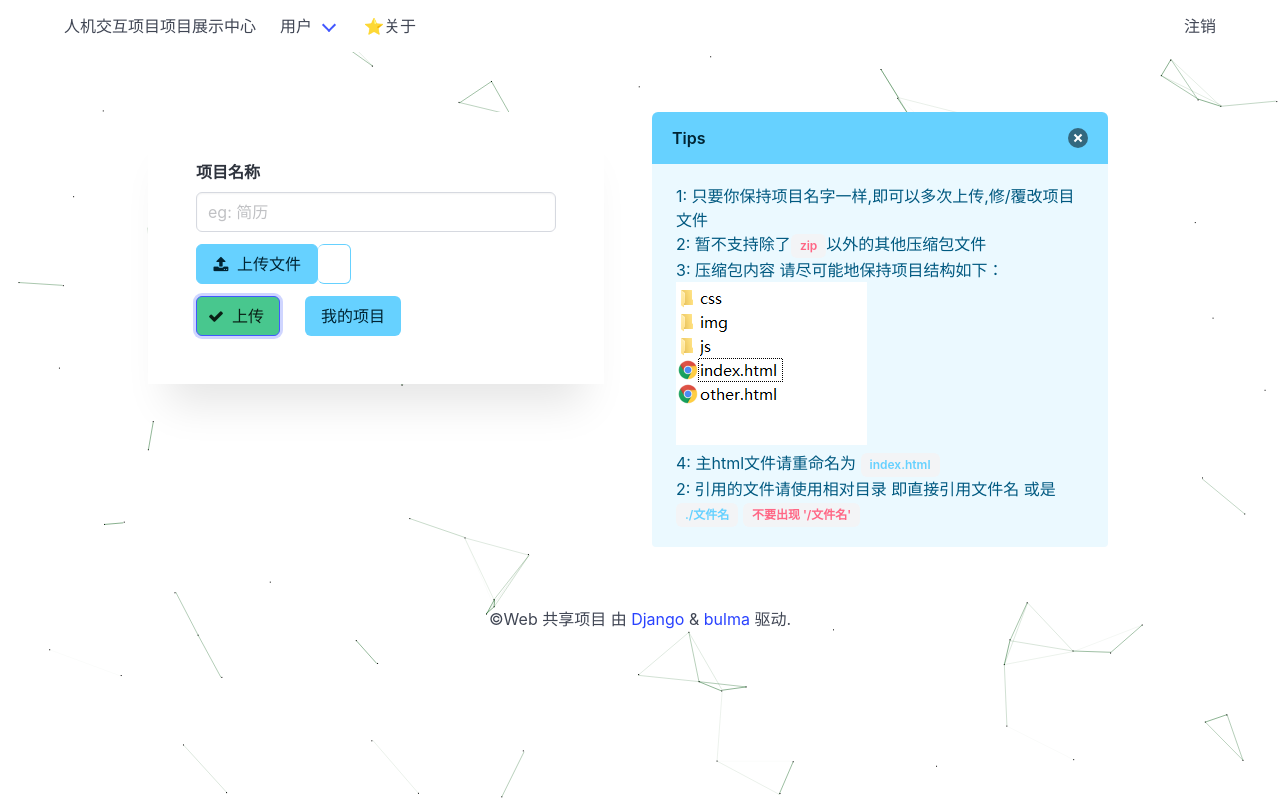
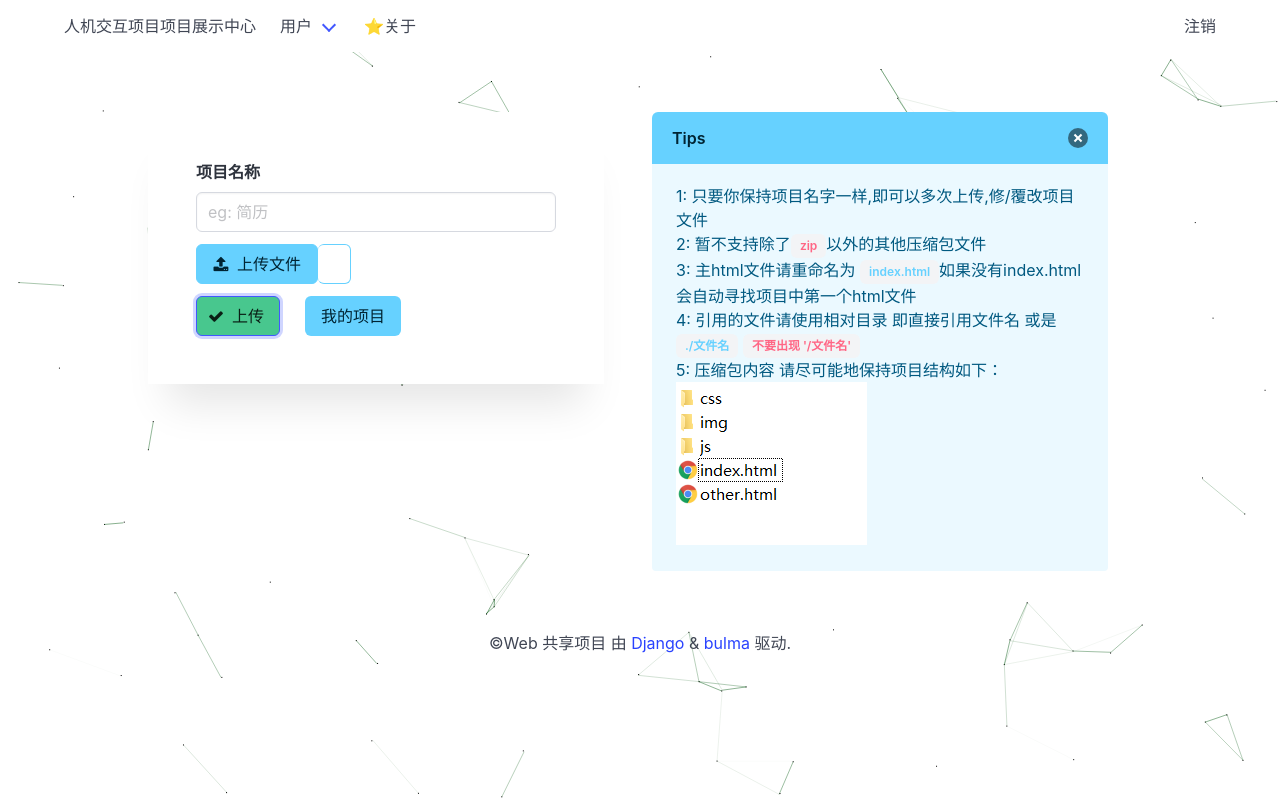
Before and after one commit to zxh326/showyourweb, a Django app: page /usr/upload in a window 1280 px wide. Run offline with Django 3.2, Linux system fonts and the light colour scheme; the visitor is signed in with stand-in values (Sample User, id 1); some libraries are stand-ins or nearby versions.

Commit message:
增加没有index，自动寻找其他html文件

```diff
--- a/show/views.py
+++ b/show/views.py
@@ -201,11 +201,25 @@ def share_view(request, name=None, pname=None):
         }
         return render(request, 'sall.html', context)
     else:
-        context = {
-            'title': pname + '  --预览',
-            'name': name,
-            'pname' : pname
-        }
+        path = os.path.join(
+            STATICFILES_DIRS[0], 'show', 'share', name, pname)
+        if os.path.exists(os.path.join(path, 'index.html')):
+            context = {
+                'title': pname + '  --预览',
+                'name': name,
+                'pname' : pname,
+                'html': 'index.html'
+            }
+        else:
+            for i in os.listdir(path):
+                if str(i).endswith('.html'):
+                    break
+            context = {
+                'title': pname + '  --预览',
+                'name': name,
+                'pname' : pname,
+                'html': i
+            }
         return render(request, 'share.html', context)
 
 
--- a/templates/base.html
+++ b/templates/base.html
@@ -1,3 +1,5 @@
+{% spaceless %}
+{% endspaceless %}
 {% load staticfiles %}
 <!DOCTYPE html>
 <html>
--- a/templates/sall.html
+++ b/templates/sall.html
@@ -87,7 +87,7 @@
         ele.className = ele.className.replace(reg, "");
     }
     function deletet(ele){
-        var pid = ele.value;
+        let pid = ele.value;
         $.get("{% url 'delete' %}", {'pid':pid},
             function(data){
                 location.reload(true);
--- a/templates/share.html
+++ b/templates/share.html
@@ -23,6 +23,6 @@
         <p>
             <!-- {% static 'show/share/' %}{{ name }}/{{ pname }}/index.html -->
         </p>
-        <iframe src=" {% static 'show/share/' %}{{ name }}/{{ pname }}/index.html" ></iframe>
+        <iframe src=" {% static 'show/share/' %}{{ name }}/{{ pname }}/{{ html }}" ></iframe>
     </body>
 </html>
--- a/templates/upload.html
+++ b/templates/upload.html
@@ -66,18 +66,18 @@
               </div>
               <div class="message-body">
                 <ul>
-                    <li>
+                    <li class="li">
                         1: 只要你保持项目名字一样,即可以多次上传,修/覆改项目文件</li>
                     <li>
                         2: 暂不支持除了<strong class="tag has-text-danger">zip</strong>以外的其他压缩包文件</li>
                     <li>
-                        3: 压缩包内容 请尽可能地保持项目结构如下：<br>
+                        3: 主html文件请重命名为
+                            <strong class="tag has-text-info">index.html</strong>如果没有index.html 会自动寻找项目中第一个html文件</li>
+                    <li>
+                        4: 引用的文件请使用相对目录 即直接引用文件名 或是<strong class="tag has-text-info">./文件名</strong>  <strong class="tag has-text-danger">不要出现 '/文件名'</strong></li>
+                    <li>
+                        5: 压缩包内容 请尽可能地保持项目结构如下：<br>
                         <img src="{% static 'show/img/demo.png' %}" class="img"></li>
-                     <li>
-                        4: 主html文件请重命名为
-                            <strong class="tag has-text-info">index.html</strong></li>
-                    <li>
-                        2: 引用的文件请使用相对目录 即直接引用文件名 或是<strong class="tag has-text-info">./文件名</strong>  <strong class="tag has-text-danger">不要出现 '/文件名'</strong></li>
                 </ul>
               </div>
             </article>
```
Also changed, not shown: templates/index.html (indentation only).
